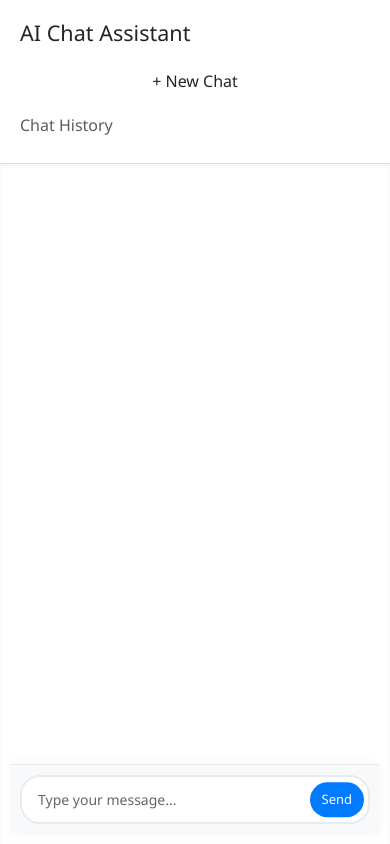
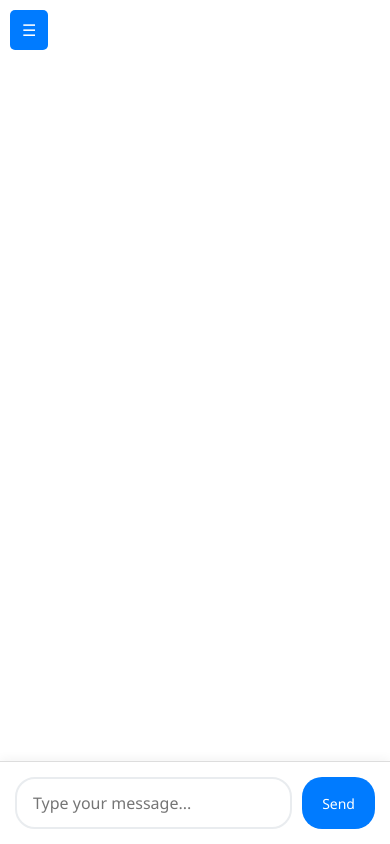
Before and after one commit to milankvadhavana/Chat-Gpt4, a Django app: page / in a window 390 px wide. Run offline with Django 5.2, Linux system fonts and the light colour scheme.

Commit message:
Update index.html

````diff
--- a/templates/index.html
+++ b/templates/index.html
@@ -1,40 +1,57 @@
 <!DOCTYPE html>
 <html lang="en">
 <head>
-    <meta charset="UTF-8">
-    <meta name="viewport" content="width=device-width, initial-scale=1.0">
+  <meta charset="UTF-8" />
+  <meta name="viewport" content="width=device-width, initial-scale=1.0"/>
   <title>AI Chat Assistant</title>
-    <link href="https://cdn.jsdelivr.net/npm/bootstrap@5.3.0/dist/css/bootstrap.min.css" rel="stylesheet">
+  <link href="https://cdn.jsdelivr.net/npm/bootstrap@5.3.0/dist/css/bootstrap.min.css" rel="stylesheet"/>
   <script src="https://code.jquery.com/jquery-3.6.0.min.js"></script>
-    <meta name="csrf-token" content="{{ csrf_token }}">
+  <meta name="csrf-token" content="{{ csrf_token }}"/>
+
   <style>
     body {
-        background-color: #f0f2f5;
+      margin: 0;
+      padding: 0;
       font-family: 'Segoe UI', sans-serif;
-        margin: 0;
-    }
-
-    .chat-container {
-        display: flex;
       height: 100vh;
       overflow: hidden;
     }
 
     .sidebar {
-        width: 25%;
-        background: white;
+      background-color: #f0f2f5;
       padding: 20px;
       border-right: 1px solid #ddd;
+      height: 100vh;
+      width: 250px;
+      position: fixed;
+      left: 0;
+      top: 0;
+      z-index: 1000;
+      transition: transform 0.3s ease;
       overflow-y: auto;
     }
 
-    .chat-box {
-        flex: 1;
+    .toggle-btn {
+      display: none;
+      position: fixed;
+      left: 10px;
+      top: 10px;
+      background-color: #007bff;
+      color: white;
+      padding: 8px 12px;
+      font-size: 16px;
+      border: none;
+      border-radius: 5px;
+      cursor: pointer;
+      z-index: 1100;
+    }
+
+    .main {
+      margin-left: 250px;
+      height: 100vh;
       display: flex;
       flex-direction: column;
-        background: #ffffff;
-        box-shadow: inset 0 2px 4px rgba(0,0,0,0.05);
-        position: relative;
+      transition: margin-left 0.3s ease;
     }
 
     .messages {
@@ -44,155 +61,149 @@
       display: flex;
       flex-direction: column;
       gap: 15px;
-        scroll-behavior: smooth;
-    }
-
-    .chat-input {
-        padding: 16px;
-        background: #f8f9fa;
-        border-top: 1px solid #e9ecef;
-        box-shadow: 0 -2px 10px rgba(0, 0, 0, 0.03);
-    }
-
-    .input-wrapper {
-        position: relative;
-        display: flex;
-        align-items: center;
-    }
-
-    .input-wrapper input {
+      max-width: 800px;
+      margin: 0 auto;
       width: 100%;
-        padding: 12px 50px 12px 16px; /* space for button */
-        border: 2px solid #e9ecef;
-        border-radius: 20px;
-        font-size: 16px;
-        background: #ffffff;
-        transition: border-color 0.3s ease;
-        outline: none;
-    }
-
-    .input-wrapper input:focus {
-        border-color: #007bff;
-    }
-
-    .input-wrapper input::placeholder {
-        color: #666;
-        font-weight: 400;
-    }
-
-    .input-wrapper button {
-        position: absolute;
-        right: 6px;
-        top: 50%;
-        transform: translateY(-50%);
-        background-color: #007bff;
-        color: #fff;
-        border: none;
-        padding: 8px 16px;
-        border-radius: 50px;
-        font-size: 14px;
-        cursor: pointer;
-        transition: background-color 0.2s;
-    }
-
-    .input-wrapper button:hover {
-        background-color: #0056b3;
+      padding-bottom: 80px;
     }
 
     .user-message {
       background-color: #e1f5fe;
-        padding: 10px;
-        border-radius: 20px;
-        max-width: 70%;
+      padding: 12px 18px;
+      border-radius: 12px;
+      max-width: 80%;
       align-self: flex-end;
-        margin-left: auto;
+      margin-right: 20px;
+      box-shadow: 0 2px 4px rgba(0,0,0,0.1);
     }
 
-    .messages::-webkit-scrollbar {
-        width: 8px;
-    }
-
-    .messages::-webkit-scrollbar-track {
-        background: #f1f1f1;
-        border-radius: 4px;
-    }
-
-    .messages::-webkit-scrollbar-thumb {
-        background: #c1c1c1;
-        border-radius: 4px;
-    }
-
-    .messages::-webkit-scrollbar-thumb:hover {
-        background: #a8a8a8;
-    }
-
-    /* Responsive Design */
-    @media (max-width: 992px) {
-        .chat-container {
-            flex-direction: column;
-        }
-
-        .sidebar {
-            width: 100%;
-            border-right: none;
-            border-bottom: 1px solid #ddd;
-        }
-
-        .chat-box {
-            padding: 10px;
+    .bot-message {
+      background-color: rgb(217, 190, 190);
+      padding: 12px 18px;
+      border-radius: 12px;
+      max-width: 80%;
+      align-self: flex-start;
+      margin-left: 20px;
+      box-shadow: 0 2px 4px rgba(0,0,0,0.05);
+      border: 1px solid #eee;
     }
 
     .chat-input {
-            padding: 10px;
+      position: fixed;
+      bottom: 0;
+      left: 250px;
+      right: 0;
+      padding: 20px;
+      background-color: #fff;
+      border-top: 1px solid #ddd;
+      box-shadow: 0 -2px 10px rgba(0,0,0,0.05);
+    }
+
+    .input-wrapper {
+      display: flex;
+      gap: 10px;
+      max-width: 800px;
+      margin: 0 auto;
     }
 
     .input-wrapper input {
-            padding: 12px 45px 12px 16px;
+      flex: 1;
+      padding: 12px 16px;
+      border: 2px solid #e9ecef;
+      border-radius: 20px;
+      font-size: 16px;
     }
 
     .input-wrapper button {
-            padding: 8px 12px;
-            font-size: 13px;
+      background-color: #007bff;
+      color: #fff;
+      border: none;
+      padding: 10px 20px;
+      border-radius: 20px;
+      font-size: 14px;
+      cursor: pointer;
+    }
+
+    .typing-indicator {
+      display: inline-block;
+    }
+
+    .dot {
+      display: inline-block;
+      width: 6px;
+      height: 6px;
+      margin-right: 3px;
+      background-color: #666;
+      border-radius: 50%;
+      animation: bounce 1.4s infinite ease-in-out;
+    }
+
+    @keyframes bounce {
+      0%, 80%, 100% { transform: translateY(0); }
+      40% { transform: translateY(-8px); }
+    }
+
+    @media (max-width: 768px) {
+      .sidebar {
+        transform: translateX(-100%);
+        width: 260px;
+      }
+
+      .sidebar.visible {
+        transform: translateX(0);
+      }
+
+      .main {
+        margin-left: 0 !important;
+        width: 100%;
+      }
+
+      .toggle-btn {
+        display: block;
+      }
+
+      .chat-input {
+        left: 0;
+        padding: 15px;
+      }
+
+      .input-wrapper {
+        max-width: 100%;
+      }
+
+      .user-message, .bot-message {
+        max-width: 85%;
+        font-size: 0.95rem;
+        margin-left: 15px;
+        margin-right: 15px;
+      }
+
+      .messages {
+        max-width: 100%;
+        padding: 15px;
+        padding-bottom: 100px;
       }
     }
-
-    @media (max-width: 576px) {
-        .messages {
-            padding: 10px;
-        }
-
-        .user-message {
-            font-size: 14px;
-        }
-
-        .input-wrapper input {
-            font-size: 14px;
-        }
-
-        .input-wrapper button {
-            font-size: 13px;
-        }
-    }
-
   </style>
 </head>
+
 <body>
-    <div class="chat-container">
-        <div class="sidebar">
-            <h4 class="mb-3">AI Chat Assistant</h4>
-            <button class="btn w-100 mb-3" id="new-chat">+ New Chat</button>
-            <h6 class="text-muted mb-2">Chat History</h6>
-            <ul class="list-group" id="chat-history">
-                <!-- Chat history items will be populated here -->
-            </ul>
+  <button class="toggle-btn" id="sidebarToggle">☰</button>
+
+  <div class="sidebar" id="sidebar">
+    <h4 class="mb-4">AI Chat Assistant</h4>
+    <button class="btn btn-primary w-100 mb-3" id="new-chat">+ New Chat</button>
+    <h6 class="text-muted mb-3">Chat History</h6>
+    <ul class="list-group" id="chat-history"></ul>
   </div>
-        <div class="chat-box">
+
+  <div class="main">
     <div class="messages" id="chat-messages"></div>
+
     <div class="chat-input">
       <div class="input-wrapper">
-                    <input type="text" id="user-input" placeholder="Type your message..." autocomplete="off">
+        <input type="text" id="user-input" placeholder="Type your message..." autocomplete="off" />
         <button onclick="sendMessage()">Send</button>
-                </div>
       </div>
     </div>
   </div>
@@ -202,16 +213,29 @@
     let currentChat = [];
     let activeChatId = null;
 
-        $(document).ready(function() {
+    $(document).ready(function () {
+      // Initialize sidebar state
+      if ($(window).width() <= 768) {
+        $('#sidebar').removeClass('visible');
+      } else {
+        $('#sidebar').addClass('visible');
+      }
+
       $('#new-chat').click(createNewChat);
       $('#chat-history').on('click', '.chat-history-item', loadChat);
-            createNewChat();
-
-            // Handle Enter key
-            $('#user-input').keypress(function(e) {
+      $('#user-input').keypress(function (e) {
         if (e.which === 13) sendMessage();
       });
+      $('#sidebarToggle').click(toggleSidebar);
+      createNewChat();
     });
+
+    function toggleSidebar() {
+      $('#sidebar').toggleClass('visible');
+      if ($(window).width() <= 768) {
+        $('.main').css('margin-left', $('#sidebar').hasClass('visible') ? '260px' : '0');
+      }
+    }
 
     function createNewChat() {
       if (currentChat.length > 0) saveCurrentChat();
@@ -222,12 +246,7 @@
 
     function saveCurrentChat() {
       const chatTitle = currentChat[0]?.user?.substring(0, 30) || 'New Chat';
-            chats.push({
-                id: activeChatId,
-                title: chatTitle,
-                messages: [...currentChat]
-            });
-
+      chats.push({ id: activeChatId, title: chatTitle, messages: [...currentChat] });
       $('#chat-history').prepend(`
         <li class="list-group-item chat-history-item" data-chat-id="${activeChatId}">
           ${chatTitle}
@@ -237,19 +256,20 @@
 
     function loadChat(event) {
       const chatId = $(event.currentTarget).data('chat-id');
-            const chat = chats.find(c => c.id === chatId);
+      const chat = chats.find((c) => c.id === chatId);
       if (!chat) return;
 
       activeChatId = chatId;
       currentChat = [...chat.messages];
       $('#chat-messages').empty();
 
-            chat.messages.forEach(msg => {
+      chat.messages.forEach((msg) => {
         $('#chat-messages').append(`
-                    <div class="message user-message">${msg.user}</div>
-                    <div class="message bot-message">${formatBotResponse(msg.bot)}</div>
+          <div class="user-message">${msg.user}</div>
+          <div class="bot-message">${formatBotResponse(msg.bot)}</div>
         `);
       });
+
       scrollToBottom();
     }
 
@@ -257,9 +277,14 @@
       return text
         .replace(/\n/g, '<br>')
         .replace(/- /g, '• ')
+        .replace(/\*\*(.*?)\*\*/g, '<strong>$1</strong>')
+        .replace(/\*(.*?)\*/g, '<em>$1</em>')
+        .replace(/```(.*?)```/gs, (_, code) => {
+          return `<pre><code>${code.trim().replace(/<br>/g, '\n')}</code></pre>`;
+        })
+        .replace(/`(.*?)`/g, '<code>$1</code>')
         .replace(/✓/g, '✔️')
-                .replace(/```(.*?)```/gs, '<pre><code>$1</code></pre>')
-                .replace(/`(.*?)`/g, '<code>$1</code>');
+        .replace(/(?:\r\n|\r|\n)/g, '<br>');
     }
 
     function sendMessage() {
@@ -268,15 +293,10 @@
 
       const csrfToken = $('meta[name="csrf-token"]').attr('content');
 
-            // Add user message
-            $('#chat-messages').append(`
-                <div class="message user-message">${userInput}</div>
-            `);
-
-            // Add temporary bot message with typing indicator
+      $('#chat-messages').append(`<div class="user-message">${userInput}</div>`);
       const tempMessageId = `msg-${Date.now()}`;
       $('#chat-messages').append(`
-                <div id="${tempMessageId}" class="message bot-message">
+        <div id="${tempMessageId}" class="bot-message">
           <div class="typing-indicator">
             <div class="dot"></div>
             <div class="dot" style="animation-delay: 0.2s"></div>
@@ -285,41 +305,30 @@
         </div>
       `);
 
-            // Store message
-            currentChat.push({
-                user: userInput,
-                bot: '' // Will be updated later
-            });
-
-            // Clear input and scroll
+      currentChat.push({ user: userInput, bot: '' });
       $('#user-input').val('');
       scrollToBottom();
 
-            // Get bot response
       $.ajax({
         url: '/chat/',
         type: 'POST',
-                data: { message: userInput },
+        data: { message: userInput,max_length: 1500 },
+        timeout: 600000,
         headers: { 'X-CSRFToken': csrfToken },
-                success: function(response) {
-                    // Update the temporary message
-                    $(`#${tempMessageId}`).html(`
-                        ${formatBotResponse(response.response)}
-                    `);
-                    // Update chat history
+        success: function (response) {
+          $(`#${tempMessageId}`).html(`${formatBotResponse(response.response)}`);
           currentChat[currentChat.length - 1].bot = response.response;
         },
-                error: function(xhr) {
-                    $(`#${tempMessageId}`).html(`
-                        ${formatBotResponse('Error: ' + xhr.responseText)}
-                    `);
+        error: function (xhr) {
+          $(`#${tempMessageId}`).html(`Error: ${xhr.responseText}`);
           currentChat[currentChat.length - 1].bot = 'Error: ' + xhr.responseText;
         }
       });
     }
 
+
     function scrollToBottom() {
-            const messagesDiv = $('#chat-messages');
+      const messagesDiv = $('.messages');
       messagesDiv.scrollTop(messagesDiv[0].scrollHeight);
     }
   </script>
````
Lines whose indentation alone changed are shown as unchanged.
